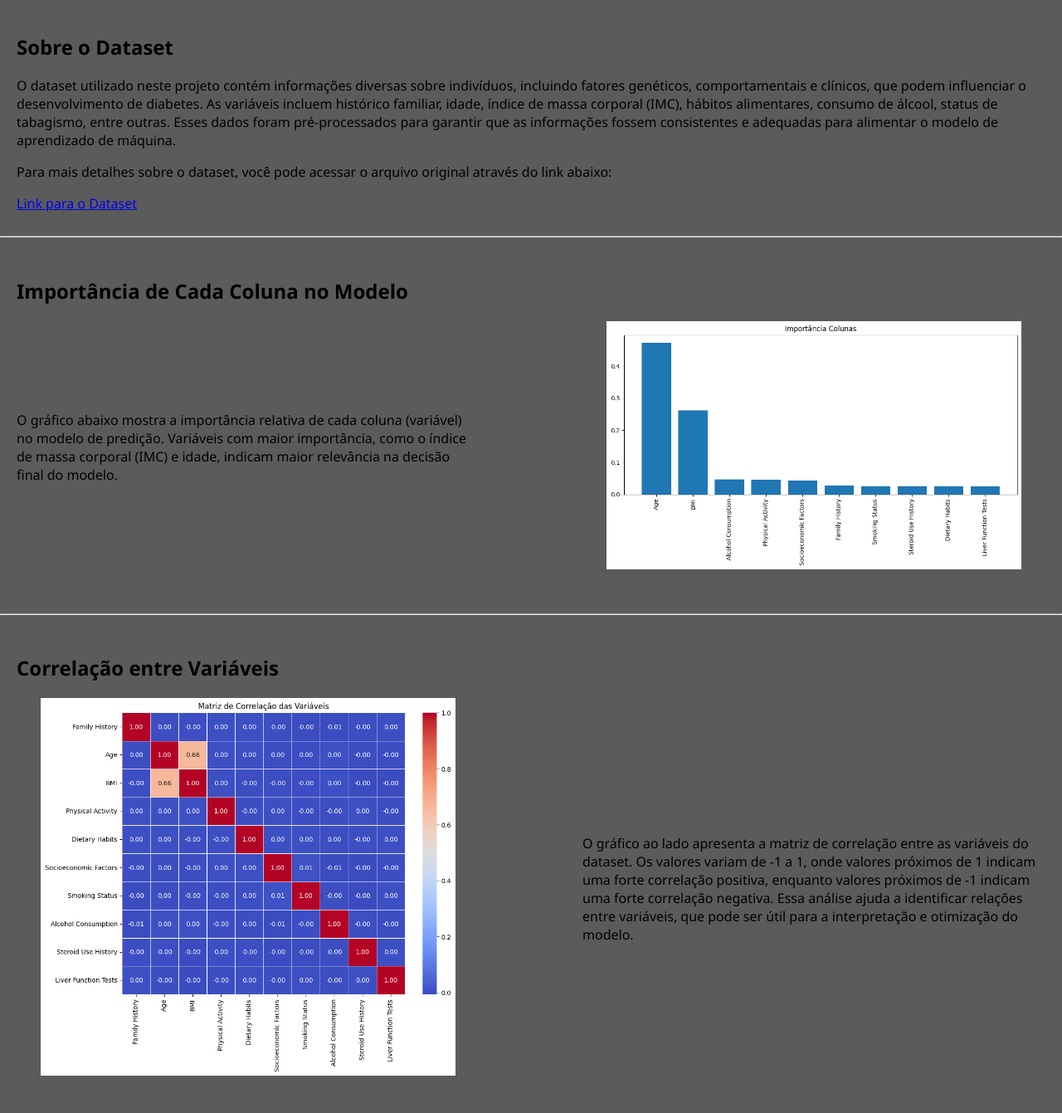
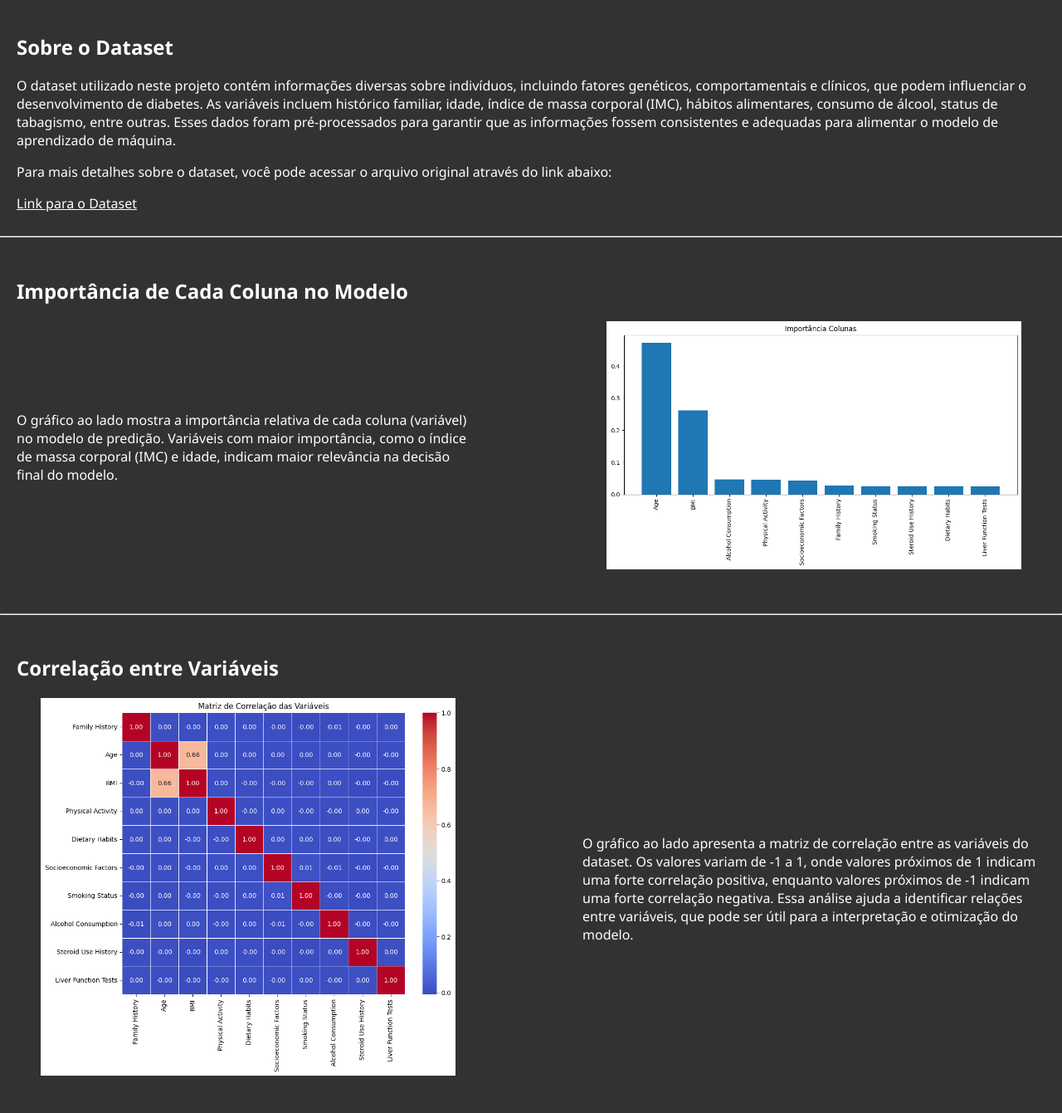
Before and after one commit to haliskipaulo/diabets-backend, a Flask app: page /graficos in a window 1280 px wide. Shown: the part 142-1483 px from the top of the page at 83% size. Run offline with Flask 3, Linux system fonts and the light colour scheme; parts of the project's set-up code (start-up, migrations or seed data) failed here and were passed over; some web fonts are replaced.

Commit message:
cores e texto graficos

```diff
--- a/static/graficos.css
+++ b/static/graficos.css
@@ -2,9 +2,10 @@
 
 body {
     font-family: 'Segoe UI', Tahoma, Geneva, Verdana, sans-serif;
-    background-color: #5c5b5b;
+    background-color: #333131;
     margin: 0;
     padding: 0;
+    color: white;
 }
 
 .namepagina{
@@ -14,6 +15,10 @@ body {
     text-align: center;
     font-family: "Electrolize", sans-serif;
     font-size: 20px;
+}
+
+.texto a{
+    color: white;
 }
 
 .namepagina a {
--- a/static/home.css
+++ b/static/home.css
@@ -2,7 +2,7 @@
 
 body {
     font-family: 'Segoe UI', Tahoma, Geneva, Verdana, sans-serif;
-    background-color: #5c5b5b;
+    background-color: #333131  ;
     margin: 0;
     padding: 0;
 }
--- a/templates/graficos.html
+++ b/templates/graficos.html
@@ -42,7 +42,7 @@
         <div class="content">
             <div class="text">
                 <p>
-                    O gráfico abaixo mostra a importância relativa de cada coluna (variável) no modelo de predição.
+                    O gráfico ao lado mostra a importância relativa de cada coluna (variável) no modelo de predição.
                     Variáveis com maior importância, como o índice de massa corporal (IMC) e idade, indicam maior
                     relevância na decisão final do modelo.
 
```
